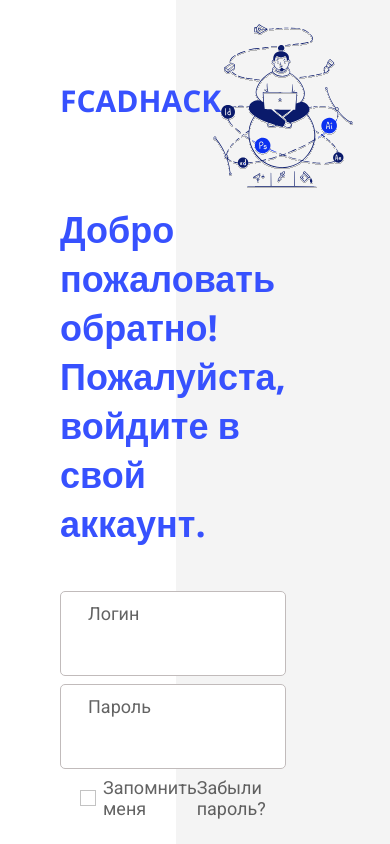
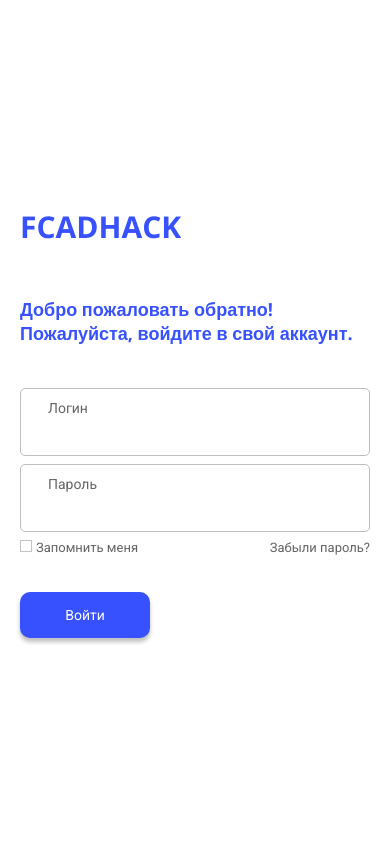
Before and after one commit to Daniil-Tiunchyk/FCADHACK-Monorepo, a React (Create React App) app: page /auth in a window 390 px wide. Built offline with nearby package versions, Linux system fonts and the light colour scheme.

Commit message:
feat!:адаптация под мобилки страницы авторизации;правка стилей по кнопкам на стр таблицы

```diff
--- a/src/App.css
+++ b/src/App.css
@@ -130,6 +130,7 @@ p {
 
 /*  */
 .logo {
+  cursor: pointer;
   color:var(--firstcolor);
 }
 
--- a/src/App.js
+++ b/src/App.js
@@ -63,7 +63,7 @@ function App() {
                 </div>
                 <div className="filter_block2">
                     <Input placeholder={"Логин"} type={"text"}/>
-                  <Input placeholder={"Содержимое сообщения"} type={"text"}/>
+                  <Input placeholder={"Имя"} type={"text"}/>
                   <Input placeholder={"ID пользователя"} type={"text"}/>
                 </div>
               </div>
--- a/src/components/CalendarDropdown/CalendarDropdown.css
+++ b/src/components/CalendarDropdown/CalendarDropdown.css
@@ -30,6 +30,9 @@
     gap: 7px;
 }
 
+.calendar-dropdown-toggle:hover  {
+    background: var(--blue);
+}
 
 .dropdown-toggle:hover {
     background-color: #0056b3;
--- a/src/components/MultiSelect/MultiSelect.css
+++ b/src/components/MultiSelect/MultiSelect.css
@@ -136,8 +136,7 @@
 }
 
 .apply-button:hover {
-    background: none;
-    color: var(--firstcolor)
+    background: var(--dark-blue);
 }
 
 
--- a/src/pages/AuthPage/AuthPage.css
+++ b/src/pages/AuthPage/AuthPage.css
@@ -148,3 +148,147 @@
 .authImage_block img {
     width: 80%;
 }
+
+@media(max-height:680px) {
+    .auth_logo {
+            font-size: 24px;
+        }
+
+        .authform_block h1 {
+            font-size: 26px;
+        }
+
+    .form_save-block span {
+        font-size: 16px;
+    }
+
+    .form_warn-block span {
+        font-size: 16px;
+    }
+
+    .authImage_block {
+        margin-top: 12vh;
+    }
+
+    .authform_block br {
+        display: none;
+    }
+
+    .authform_block button {
+        margin-top: 3.5vh;
+    }
+}
+
+@media(max-height:567px) {
+    .authImage_block {
+        display: none;
+    }
+
+    .sideBar_block {
+        width: 100%;
+    }
+
+    .sideBar_block {
+        align-items: center;
+        justify-content: center;
+        padding: 40px 30px;
+    }
+}
+
+@media(max-width:1220px) {
+    .authform_block h1 {
+        font-size: 26px;
+    }
+}
+
+@media(max-width:1024px) {
+    .form_save-block span {
+        font-size: 21px;
+    }
+
+    .form_warn-block span {
+        font-size: 13px;
+    }
+
+    .authImage_block {
+        margin-top: 12vh;
+    }
+
+    .authform_block br {
+        display: none;
+    }
+
+    .authform_block button {
+        margin-top: 3.5vh;
+    }
+
+    #authcheckbox+label::before {
+        width: 0.7em;
+        height: 0.7em;
+    }
+    .form_save-block {
+        margin: 0;
+    }
+    #authcheckbox+label::before {
+        margin-right: 0.3em;
+        margin-bottom: 2.5px;
+    }
+}
+
+
+@media(max-width:937px) {
+    .authform_block h1 {
+        font-size: 21px;
+    }
+    .authImage_block {
+        width: 50%;
+        margin-top: 16vw;
+    }
+    .authImage_block img {
+        width: 100%;
+    }
+    .sideBar_block {
+        width: 50%;
+    }
+}
+
+@media(max-width:768px) {
+    .sideBar_block {
+        padding: 30px;
+    }
+    .sideBar_inner {
+        display: flex;
+        flex-direction: column;
+        justify-content: center;
+    }
+
+    .authImage_block {
+        margin-top: 30vw;
+        width: 45%
+    }
+    .sideBar_block {
+        width: 55%;
+    }
+}
+
+@media(max-width:680px) {
+    .authImage_block {
+        display: none;
+    }
+    .sideBar_block {
+        padding: 0 30px;
+        width: 100%;
+    }
+    .authform_block h1{
+        font-size: 18px;
+    }
+    .auth_logo {
+        margin-bottom: 6vh;
+    }
+}
+
+@media(max-width:400px) {
+    .sideBar_block {
+        padding: 0 20px;
+    }
+}
--- a/src/pages/AuthPage/components/AuthInput/AuthInput.css
+++ b/src/pages/AuthPage/components/AuthInput/AuthInput.css
@@ -27,3 +27,29 @@
     font-size: 18px;
     color: var(--input);
 }
+
+
+
+@media(max-height:680px) {
+    .authInput_block input {
+        padding: 18px;
+        padding-top: 30px;
+        font-size: 16px;
+    }
+    .authInput_block span {
+        font-size: 14px;
+    }
+
+}
+
+@media(max-width:1024px) {
+    .authInput_block span {
+            font-size: 14px;
+        }
+        .authInput_block input {
+            padding: 18px;
+            padding-top: 30px;
+            font-size: 16px;
+        }
+
+}
```
